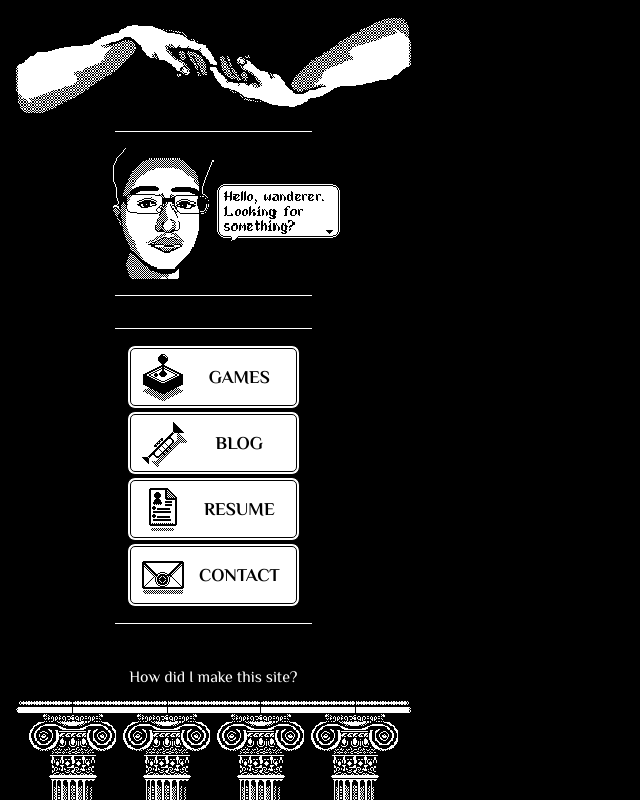
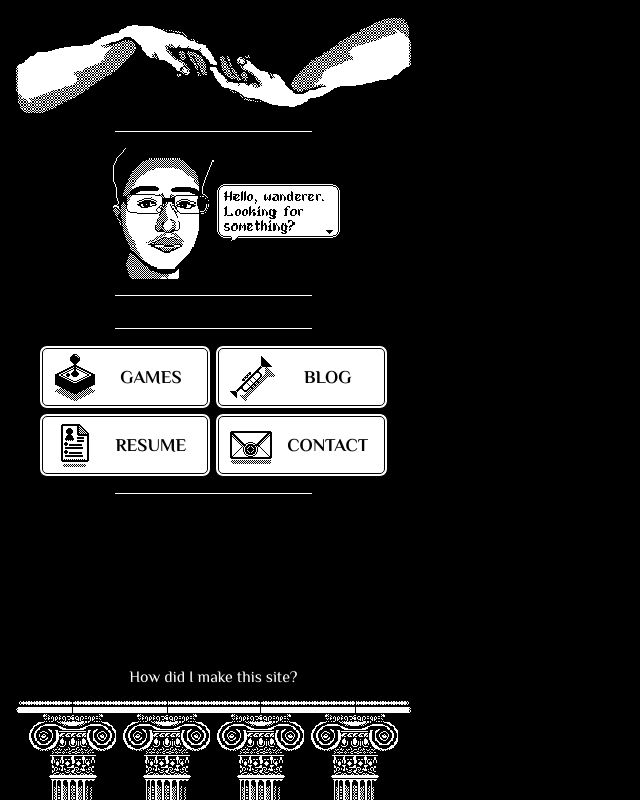
Before and after one commit to Azia-Bay/aziabay.com, a Next.js app: page / in a window 1280 px wide. Shown: the whole page, without its empty margins (0-640 px from the left). Built offline with nearby package versions, Linux system fonts and the light colour scheme.

Commit message:
chore: convert button column into grid

```diff
--- a/src/components/layout/sidebar.tsx
+++ b/src/components/layout/sidebar.tsx
@@ -16,7 +16,7 @@ export default function Sidebar() {
       <Divider />
       <Divider />
 
-      <div className="w-auto h-auto flex flex-col gap-0.5 items-center">
+      <div className="w-auto h-auto grid grid-cols-2 gap-1">
         <Button src="/button_icon_games.gif" alt="placeholder">Games</Button>
         <Button src="/button_icon_blog.gif" alt="placeholder">Blog</Button>
         <Button src="/button_icon_resume.gif" alt="placeholder">Resume</Button>
```
